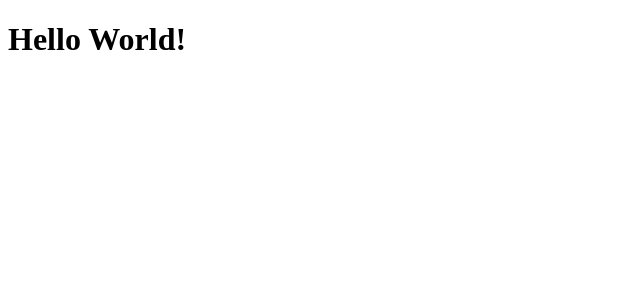
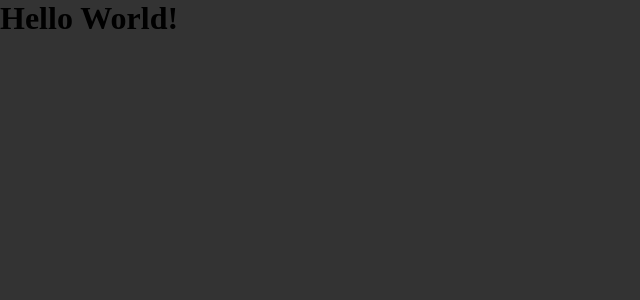
Before and after one commit to brunomestanza/podcastr, a Next.js app: page / in a window 1280 px wide. Shown: the top 300 px of the page, without its empty margins (0-640 px from the left). Built offline with nearby package versions, Linux system fonts and the light colour scheme.

Commit message:
build: add sass

```diff
--- a/package.json
+++ b/package.json
@@ -10,7 +10,8 @@
   "dependencies": {
     "next": "10.1.3",
     "react": "17.0.2",
-    "react-dom": "17.0.2"
+    "react-dom": "17.0.2",
+    "sass": "^1.32.11"
   },
   "devDependencies": {
     "@types/node": "^14.14.41",
--- a/pages/_app.tsx
+++ b/src/pages/_app.tsx
@@ -1,4 +1,5 @@
 import React from 'react';
+import '../styles/global.scss';
 
 function MyApp({ Component, pageProps }) {
   return <Component {...pageProps} />;
--- /dev/null
+++ b/src/styles/global.scss
@@ -0,0 +1,9 @@
+* {
+  margin: 0;
+  padding: 0;
+  box-sizing: border-box;
+}
+
+body {
+  background-color: #333;
+}
```
Also changed, not shown: src/pages/index.tsx (renamed from pages/index.tsx), 1 other file (tests, documents, lock files or other folders).
